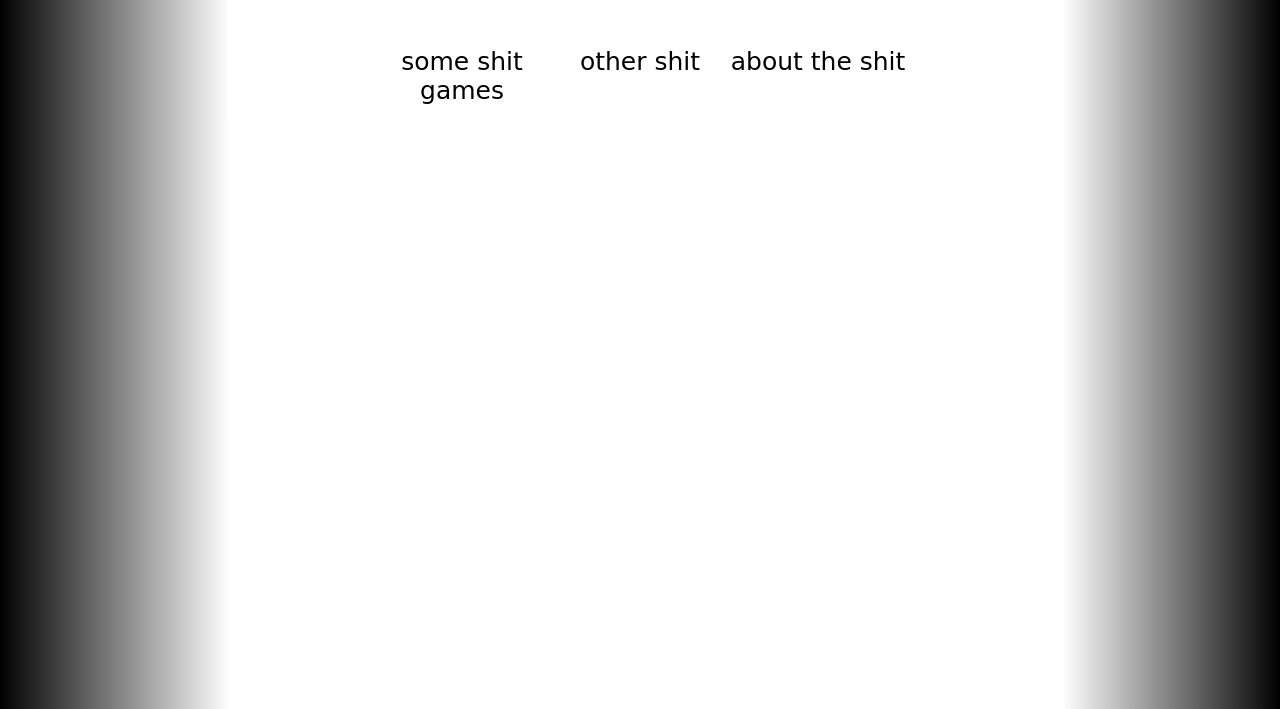
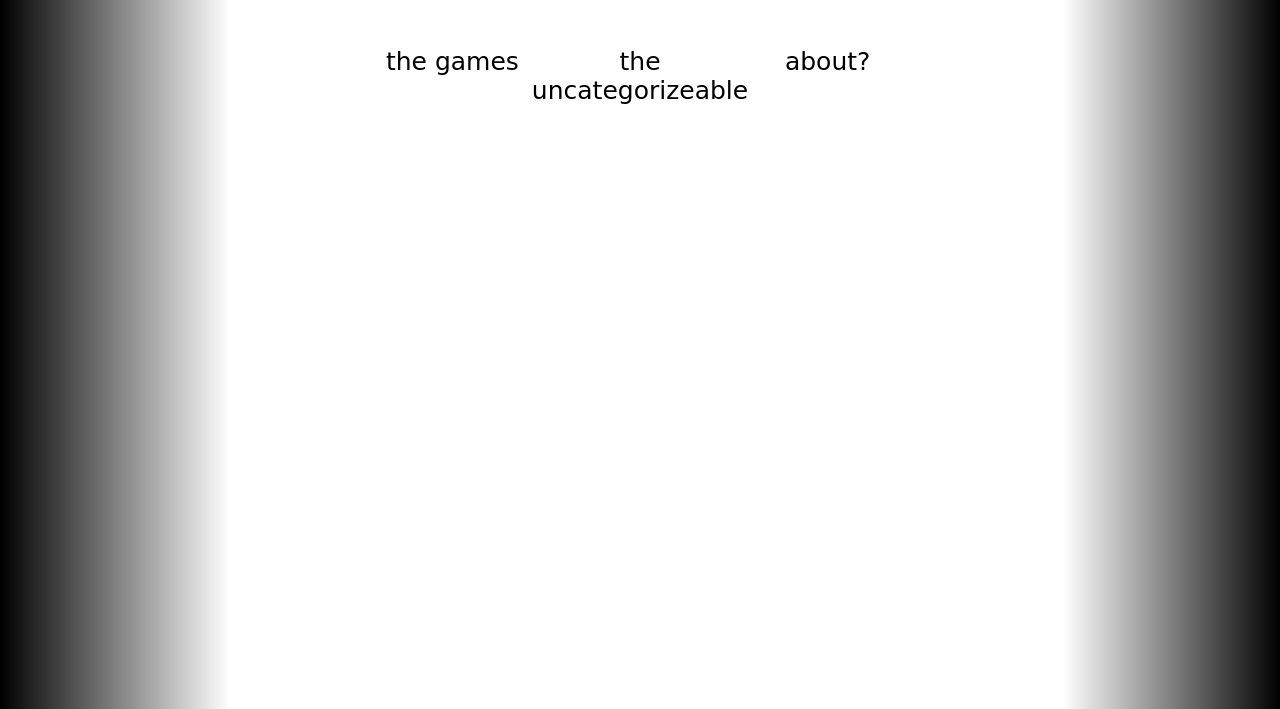
Before and after one commit to pwknoch/a-website, a website: page about/index.html in a window 1280 px wide. Shown: the part 91-800 px from the top of the page. Drawn offline with Linux system fonts and the light colour scheme; a web font is replaced by a local one.

Commit message:
Updated css ver

```diff
--- a/about/index.html
+++ b/about/index.html
@@ -3,20 +3,20 @@
     <head>
         <link href="https://fonts.googleapis.com/css2?family=VT323&display=swap" rel="stylesheet">
         <link href="https://fonts.googleapis.com/css2?family=Dokdo&display=swap" rel="stylesheet">
-        <link href="/main.css" rel="stylesheet">
+        <link href="/main.css?ver=2" rel="stylesheet">
     </head>
     <body>
         <div class="a-container">
-            <h1 class="the-header"><a href="/index.html"><span class="a">a</span> <span class="website">website</span></a></h1>
+            <h1 class="the-header bouncy"><a class="speakable" href="/index.html" data-voice="can't you read? it's a website"><span class="a">a</span> <span class="website">website</span></a></h1>
             <div class="the-flexible-nav">
-                <div class="a-flexible-item" id="the-games-link">
-                    <a href="/games/index.html">some shit games</a>
+                <div class="a-flexible-item speakable bouncy">
+                    <a href="/games/index.html">the games</a>
                 </div>
-                <div class="a-flexible-item" id="the-other-link">
-                    <a href="/other/index.html">other shit</a>
+                <div class="a-flexible-item speakable bouncy">
+                    <a href="/other/index.html">the uncategorizeable</a>
                 </div>
-                <div class="a-flexible-item" id="the-about-link">
-                    <a href="/about/index.html">about the shit</a>
+                <div class="a-flexible-item speakable about-link bouncy">
+                    <a href="/about/index.html">about?</a>
                 </div>
                 <div class="hacky-fix"></div>
             </div>
--- a/games/cards.css
+++ b/games/cards.css
@@ -97,3 +97,7 @@
 .player .card.in-deck{
     transform: translate(1500%, -150%) rotate(360deg);
 }
+
+.buttons{
+    margin: 0 auto;
+}
```
Also changed, not shown: games/cards.html (+1 -0 lines), games/index.html (+8 -8 lines), index.html (+1 -1 lines), other/index.html (+8 -8 lines).
